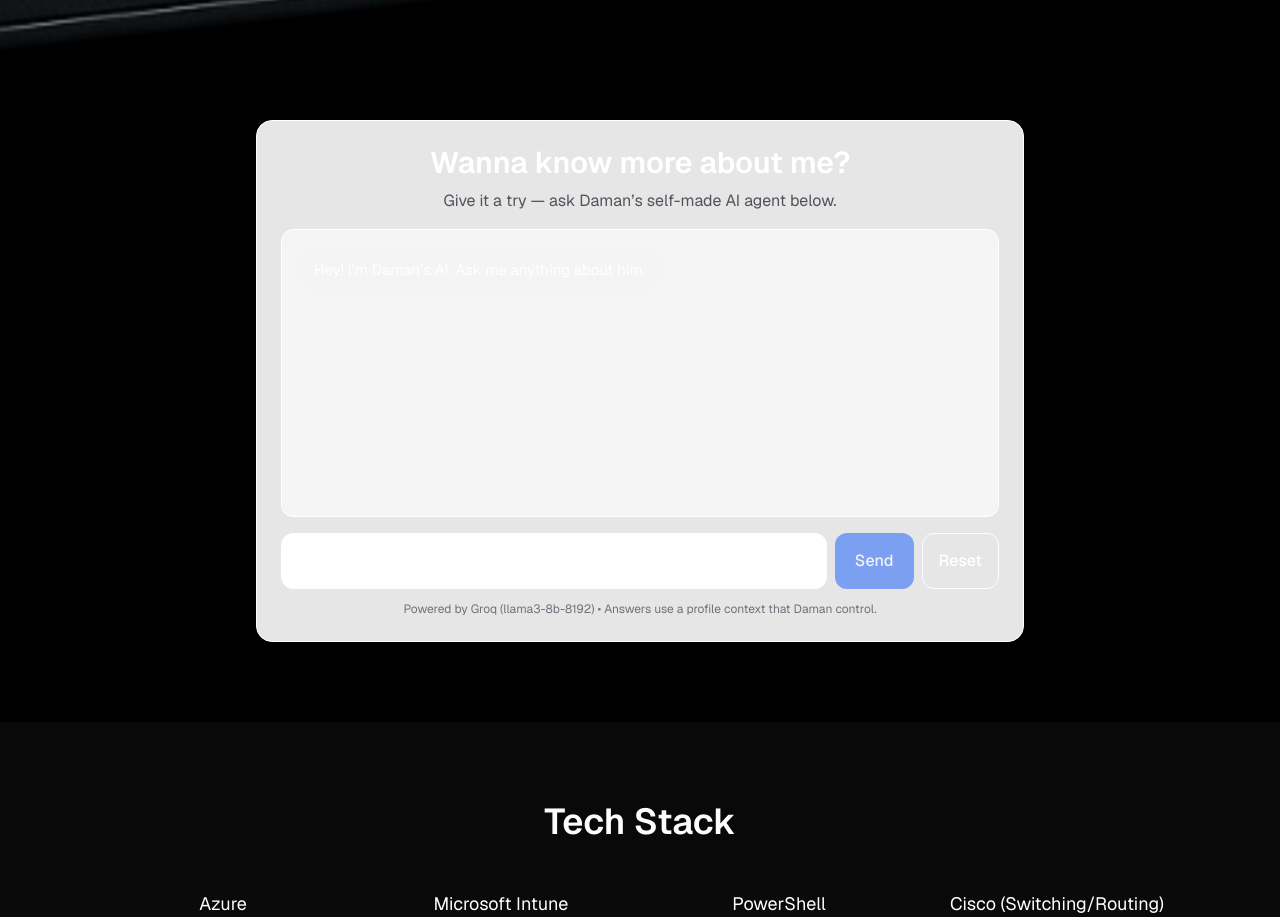
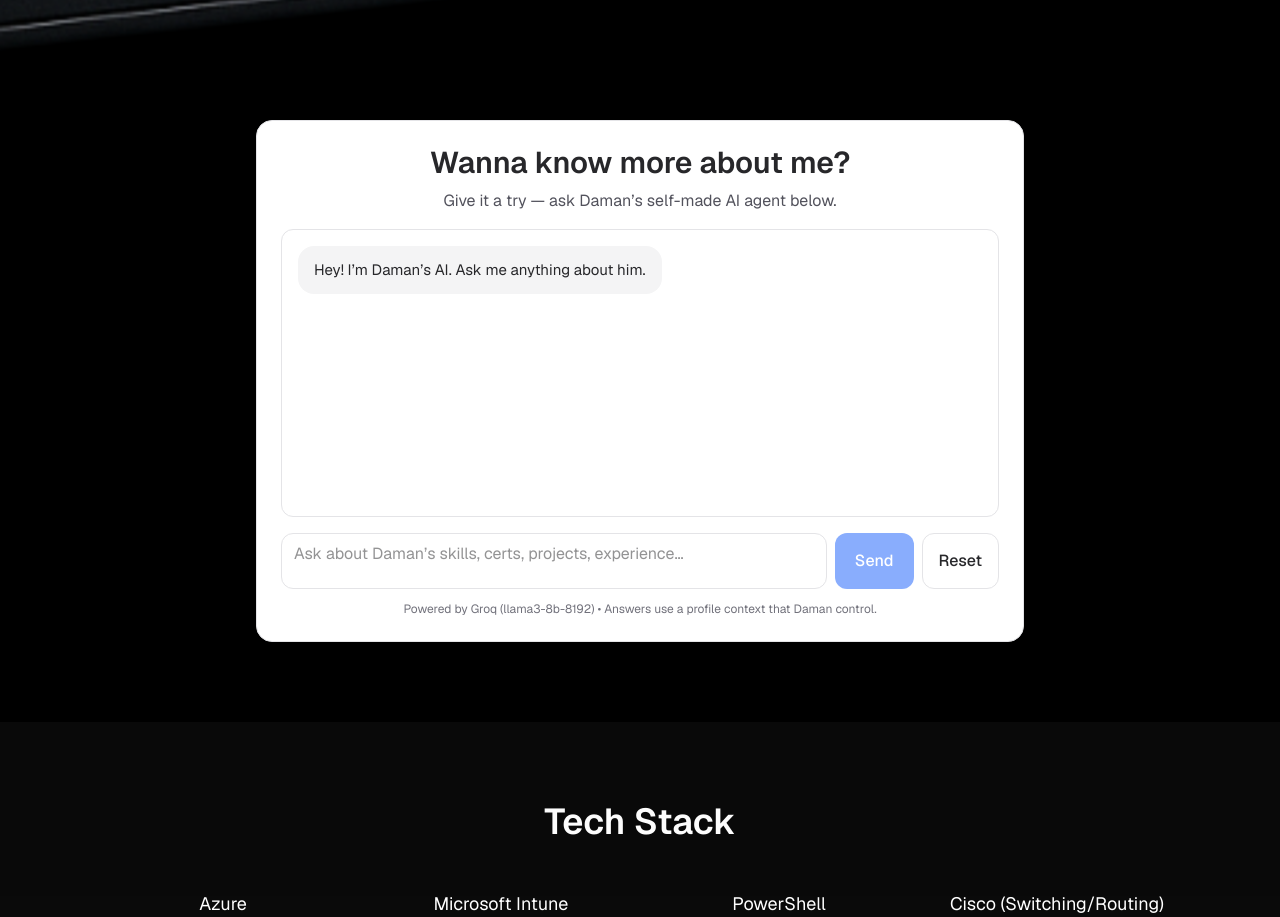
Before and after one commit to axeboyrocks/my-portfolio, a Next.js app: page / in a window 1280 px wide. Shown: the part 840-1757 px from the top of the page. Built offline with nearby package versions, Linux system fonts and the light colour scheme; no server answers.

Commit message:
Improve light theme styling of AI agent widget

```diff
--- a/app/components/Daman-ai.js
+++ b/app/components/Daman-ai.js
@@ -84,7 +84,7 @@ export default function DamanAI() {
     }
 
     return (
-        <div className="w-full mx-auto max-w-3xl rounded-2xl border shadow-sm bg-white/90 dark:bg-zinc-900/70 backdrop-blur p-6">
+        <div className="w-full mx-auto max-w-3xl rounded-2xl border border-zinc-200 dark:border-zinc-800 shadow-sm bg-white dark:bg-zinc-900/70 backdrop-blur p-6 text-zinc-800 dark:text-zinc-100">
             <h3 className="text-2xl md:text-3xl font-semibold text-center mb-2">
                 Wanna know more about me?
             </h3>
@@ -94,7 +94,7 @@ export default function DamanAI() {
 
             <div
                 ref={listRef}
-                className="h-72 overflow-y-auto pr-1 rounded-xl border bg-white/60 dark:bg-zinc-900/60 p-4 space-y-3 flex flex-col"
+                className="h-72 overflow-y-auto pr-1 rounded-xl border border-zinc-200 dark:border-zinc-800 bg-white dark:bg-zinc-900/60 p-4 space-y-3 flex flex-col"
                 aria-live="polite"
             >
                 {messages.map((m, i) => (
@@ -102,8 +102,8 @@ export default function DamanAI() {
                         key={i}
                         className={
                             m.role === "assistant"
-                                ? "self-start max-w-[85%] rounded-2xl px-4 py-3 bg-zinc-100 dark:bg-zinc-800"
-                                : "self-end max-w-[85%] rounded-2xl px-4 py-3 bg-blue-100 dark:bg-blue-900/40"
+                                ? "self-start max-w-[85%] rounded-2xl px-4 py-3 bg-zinc-100 text-zinc-800 dark:bg-zinc-800 dark:text-zinc-100"
+                                : "self-end max-w-[85%] rounded-2xl px-4 py-3 bg-blue-100 text-zinc-800 dark:bg-blue-900/40 dark:text-blue-100"
                         }
                     >
                         <p className="whitespace-pre-wrap leading-relaxed text-sm md:text-[15px]">
@@ -112,7 +112,7 @@ export default function DamanAI() {
                     </div>
                 ))}
                 {loading && (
-                    <div className="self-start max-w-[85%] rounded-2xl px-4 py-3 bg-zinc-100 dark:bg-zinc-800">
+                    <div className="self-start max-w-[85%] rounded-2xl px-4 py-3 bg-zinc-100 text-zinc-800 dark:bg-zinc-800 dark:text-zinc-100">
                         <p className="animate-pulse">Thinking…</p>
                     </div>
                 )}
@@ -120,7 +120,7 @@ export default function DamanAI() {
 
             <div className="mt-4 flex gap-2">
                 <textarea
-                    className="flex-1 resize-none h-12 md:h-14 rounded-xl border px-3 py-2 focus:outline-none focus:ring-2 focus:ring-blue-500 bg-white dark:bg-zinc-950"
+                    className="flex-1 resize-none h-12 md:h-14 rounded-xl border border-zinc-200 dark:border-zinc-800 px-3 py-2 focus:outline-none focus:ring-2 focus:ring-blue-500 bg-white text-zinc-800 dark:bg-zinc-950 dark:text-zinc-100"
                     placeholder="Ask about Daman’s skills, certs, projects, experience…"
                     value={input}
                     onChange={(e) => setInput(e.target.value)}
@@ -136,7 +136,7 @@ export default function DamanAI() {
                 <button
                     onClick={resetChat}
                     disabled={loading}
-                    className="px-3 md:px-4 rounded-xl font-medium border hover:bg-zinc-50 dark:hover:bg-zinc-800"
+                    className="px-3 md:px-4 rounded-xl font-medium border border-zinc-200 dark:border-zinc-700 hover:bg-zinc-50 dark:hover:bg-zinc-800"
                     title="Clear conversation"
                 >
                     Reset
```
